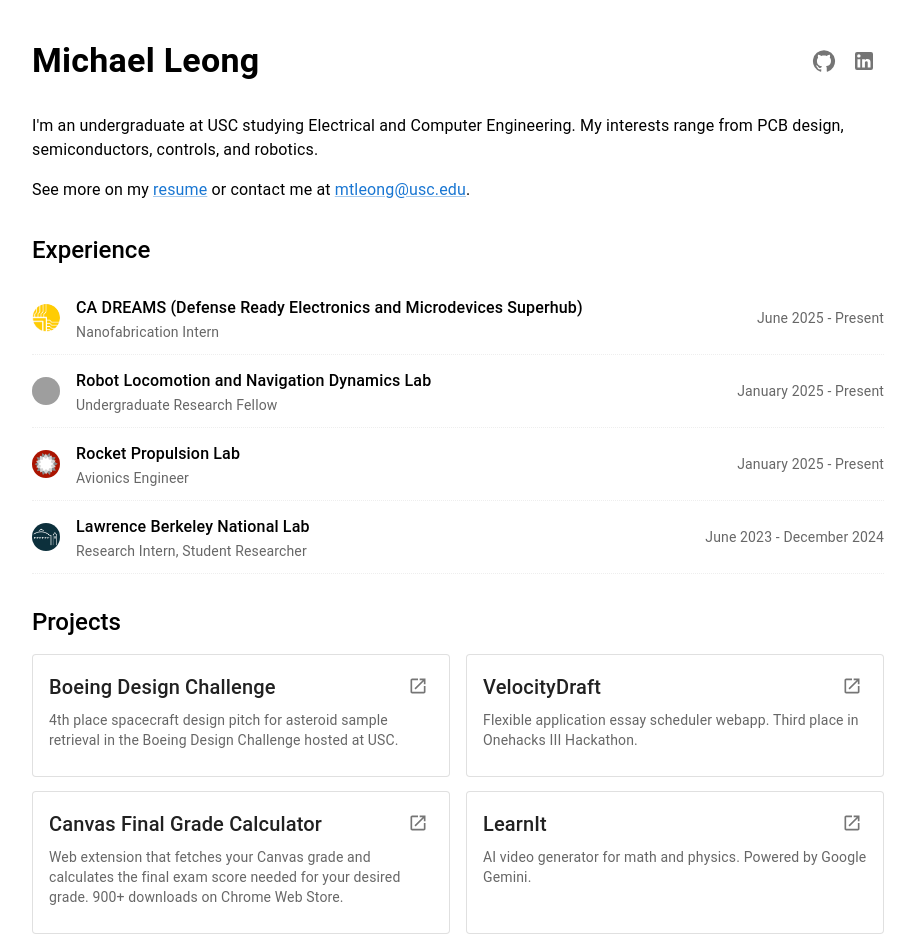
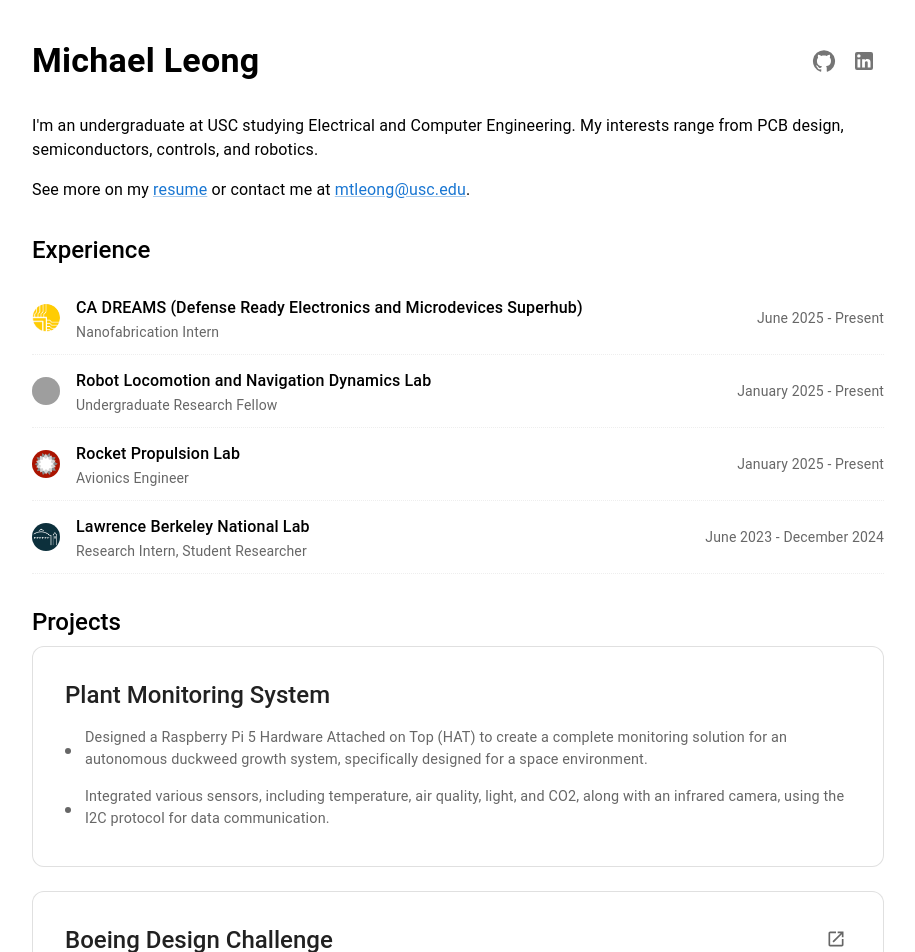
Before and after one commit to leongmichael/leongmichael.github.io, a React (Create React App) app: page / in a window 1280 px wide. Shown: the top 952 px of the page, without its empty margins (182-1097 px from the left). Built offline with nearby package versions, Linux system fonts and the light colour scheme; grey boxes are pictures that could not be loaded; the HTML template or start-up script is replaced by a standard one.

Commit message:
new projects section

```diff
--- a/src/components/Projects/Projects.js
+++ b/src/components/Projects/Projects.js
@@ -2,52 +2,96 @@
 import {
   Box,
   Typography,
-  Grid,
   Card,
   CardContent,
+  Button,
+  List,
+  ListItem,
+  ListItemIcon,
+  ListItemText,
+  useTheme,
   IconButton
 } from '@mui/material';
 import OpenInNewIcon from '@mui/icons-material/OpenInNew';
 import projectsData from './Projects.json';
 
 const Projects = () => {
-  const ProjectItem = ({ title, description, link }) => (
-    <Card variant="outlined" sx={{ height: '100%' }}>
-      <CardContent>
-        <Box display="flex" justifyContent="space-between" alignItems="flex-start">
-          <Typography variant="h6" gutterBottom>{title}</Typography>
-          {link && (
-            <IconButton size="small" href={link} target="_blank" rel="noopener noreferrer">
-              <OpenInNewIcon fontSize="small" />
-            </IconButton>
-          )}
-          {!link && (
-            <IconButton size="small" disabled>
+  const theme = useTheme();
+
+  const ProjectCard = ({ project }) => (
+    <Card
+      variant="outlined"
+      sx={{
+        borderRadius: 3,
+        mb: 3,
+        overflow: 'visible'
+      }}
+    >
+      <CardContent sx={{ p: 4 }}>
+        <Box display="flex" justifyContent="space-between" alignItems="flex-start" mb={1}>
+        <Typography variant="h5" fontWeight="medium" mb={0.5}>
+            {project.title}
+          </Typography>
+          {project.link && (
+            <IconButton
+              size="small"
+              href={project.link}
+              target="_blank"
+              rel="noopener noreferrer"
+              sx={{ color: theme.palette.text.secondary }}
+            >
               <OpenInNewIcon fontSize="small" />
             </IconButton>
           )}
         </Box>
-        <Typography variant="body2" color="text.secondary">
-          {description}
-        </Typography>
+
+        <Box sx={{ display: 'flex', gap: 1, alignItems: 'flex-start' }}>
+          <Box sx={{ flex: 1 }}>
+
+            <List sx={{ p: 0 }}>
+              {project.bullets.map((bullet, index) => (
+                <ListItem key={index} sx={{ p: 0, mb: 1 }}>
+                  <ListItemIcon sx={{ minWidth: 20, mt: 0.5 }}>
+                    <Box
+                      sx={{
+                        width: 6,
+                        height: 6,
+                        borderRadius: '50%',
+                        bgcolor: theme.palette.text.secondary
+                      }}
+                    />
+                  </ListItemIcon>
+                  <ListItemText
+                    primary={
+                      <Typography
+                        variant="body2"
+                        sx={{
+                          color: theme.palette.text.secondary,
+                          fontSize: '0.9rem',
+                          lineHeight: 1.5
+                        }}
+                      >
+                        {bullet}
+                      </Typography>
+                    }
+                  />
+                </ListItem>
+              ))}
+            </List>
+
+          </Box>
+        </Box>
       </CardContent>
     </Card>
   );
 
   return (
-    <Box mb={4}>
-      <Typography variant="h5" fontWeight="medium" mb={2}>Projects</Typography>
-      <Grid container spacing={2}>
-        {projectsData.map((project, index) => (
-          <Grid item xs={12} sm={6} key={index}>
-            <ProjectItem
-              title={project.title}
-              description={project.description}
-              link={project.link}
-            />
-          </Grid>
-        ))}
-      </Grid>
+    <Box sx={{ mb: 6 }}>
+      <Typography variant="h5" fontWeight="medium" mb={1}>Projects</Typography>
+
+      {projectsData.map((project, index) => (
+        <ProjectCard key={index} project={project} />
+      ))}
     </Box>
   );
 };
--- a/src/components/Projects/Projects.json
+++ b/src/components/Projects/Projects.json
@@ -1,22 +1,21 @@
 [
   {
+    "title": "Plant Monitoring System",
+    "bullets": [
+      "Designed a Raspberry Pi 5 Hardware Attached on Top (HAT) to create a complete monitoring solution for an autonomous duckweed growth system, specifically designed for a space environment.",
+      "Integrated various sensors, including temperature, air quality, light, and CO2, along with an infrared camera, using the I2C protocol for data communication."
+    ],
+    "link": "",
+    "hasImages": true
+  },
+
+  {
     "title": "Boeing Design Challenge",
-    "description": "4th place spacecraft design pitch for asteroid sample retrieval in the Boeing Design Challenge hosted at USC.",
-    "link": "https://docs.google.com/presentation/d/e/2PACX-1vTzdC1o-t0sbefYOHfL7Oaku9jjMWIdygON8AY5SgrkrDDwVYgUSrU7vG1Ld61YFF5eeVIf1Bxil-oK/pub?start=false&loop=false&delayms=5000"
-  },
-  {
-    "title": "VelocityDraft",
-    "description": "Flexible application essay scheduler webapp. Third place in Onehacks III Hackathon.",
-    "link": "https://shuklabhay.github.io/velocity-draft/"
-  },
-  {
-    "title": "Canvas Final Grade Calculator",
-    "description": "Web extension that fetches your Canvas grade and calculates the final exam score needed for your desired grade. 900+ downloads on Chrome Web Store.",
-    "link": "https://chromewebstore.google.com/detail/canvas-final-grade-calcul/dmbbpohkjofcbbibpfjmhobfebgckihm"
-  },
-  {
-    "title": "LearnIt",
-    "description": "AI video generator for math and physics. Powered by Google Gemini.",
-    "link": "https://github.com/leongmichael/learn-it"
+    "bullets": [
+      "Created a design pitch for asteroid sample retrieval in the Boeing Design Challenge hosted at USC.",
+      "Presented design to panel of Boeing engineers; placed 4th overall in competition in which top 5 teams presents designs "
+    ],
+    "link": "https://docs.google.com/presentation/d/e/2PACX-1vTzdC1o-t0sbefYOHfL7Oaku9jjMWIdygON8AY5SgrkrDDwVYgUSrU7vG1Ld61YFF5eeVIf1Bxil-oK/pub?start=false&loop=false&delayms=5000",
+    "hasImages": false
   }
 ]
```
